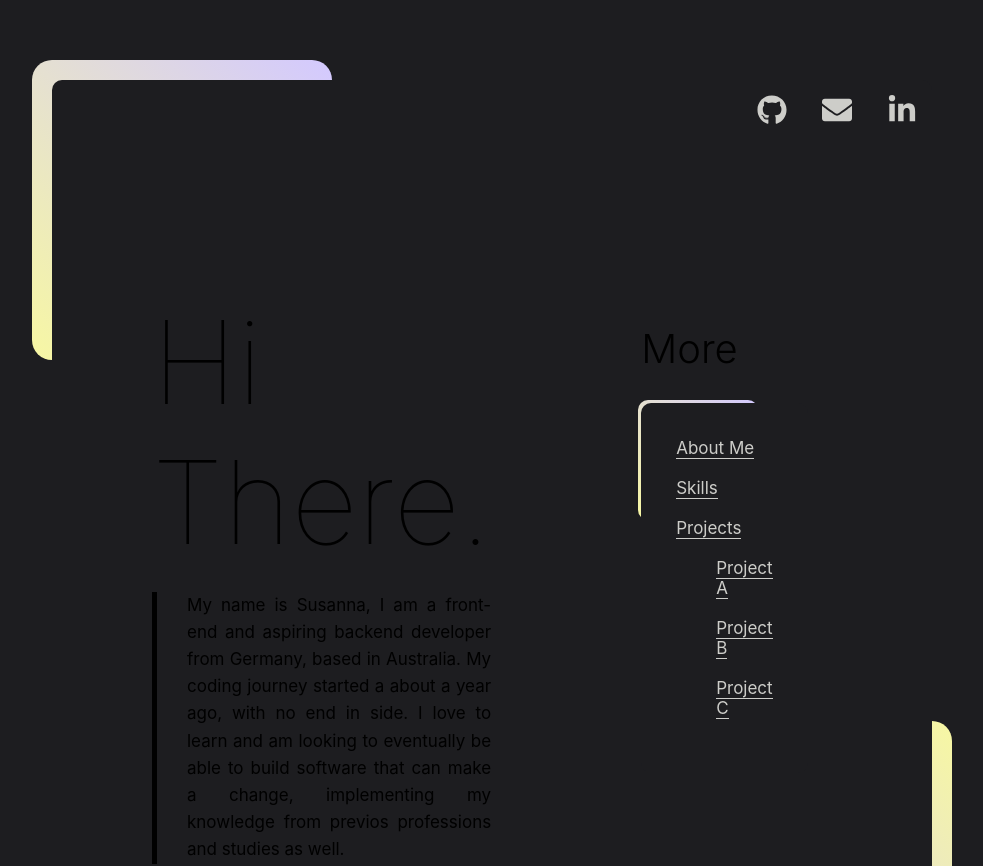
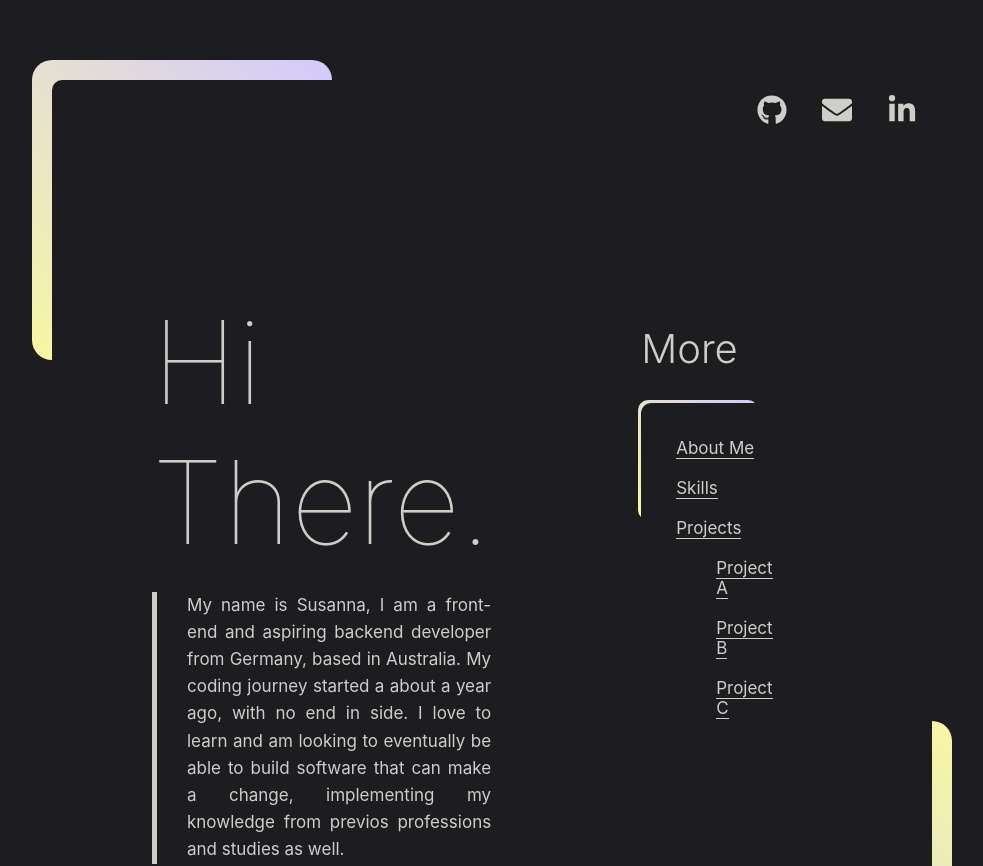
Before and after one commit to SusannaMj/portfolio-frontend, a React (Create React App) app: page / in a window 1280 px wide. Shown: the top 866 px of the page, without its empty margins (148-1131 px from the left). Built offline with nearby package versions, Linux system fonts and the light colour scheme.

Commit message:
moved styling to associated component

```diff
--- a/src/App.css
+++ b/src/App.css
@@ -1,19 +1,8 @@
+@import url("https://fonts.googleapis.com/css2?family=Montserrat:ital,wght@0,100..900;1,100..900&display=swap");
+
 :root {
+  font-family: Montserrat, sans-serif;
+  color: var(--grey-white);
   background-color: #1d1d20;
   --grey-white: #cdcdc9;
 }
-
-.body {
-  background-color: #1d1d20;
-  border: 2px solid black;
-  margin: 100px;
-  color: var(--grey-white);
-  font-family: "Times New Roman", Times, serif;
-}
-
-.main-content-container {
-  display: grid;
-
-  padding: 100px 100px 100px 50px;
-  grid-template-columns: 4fr 1fr;
-}
```
